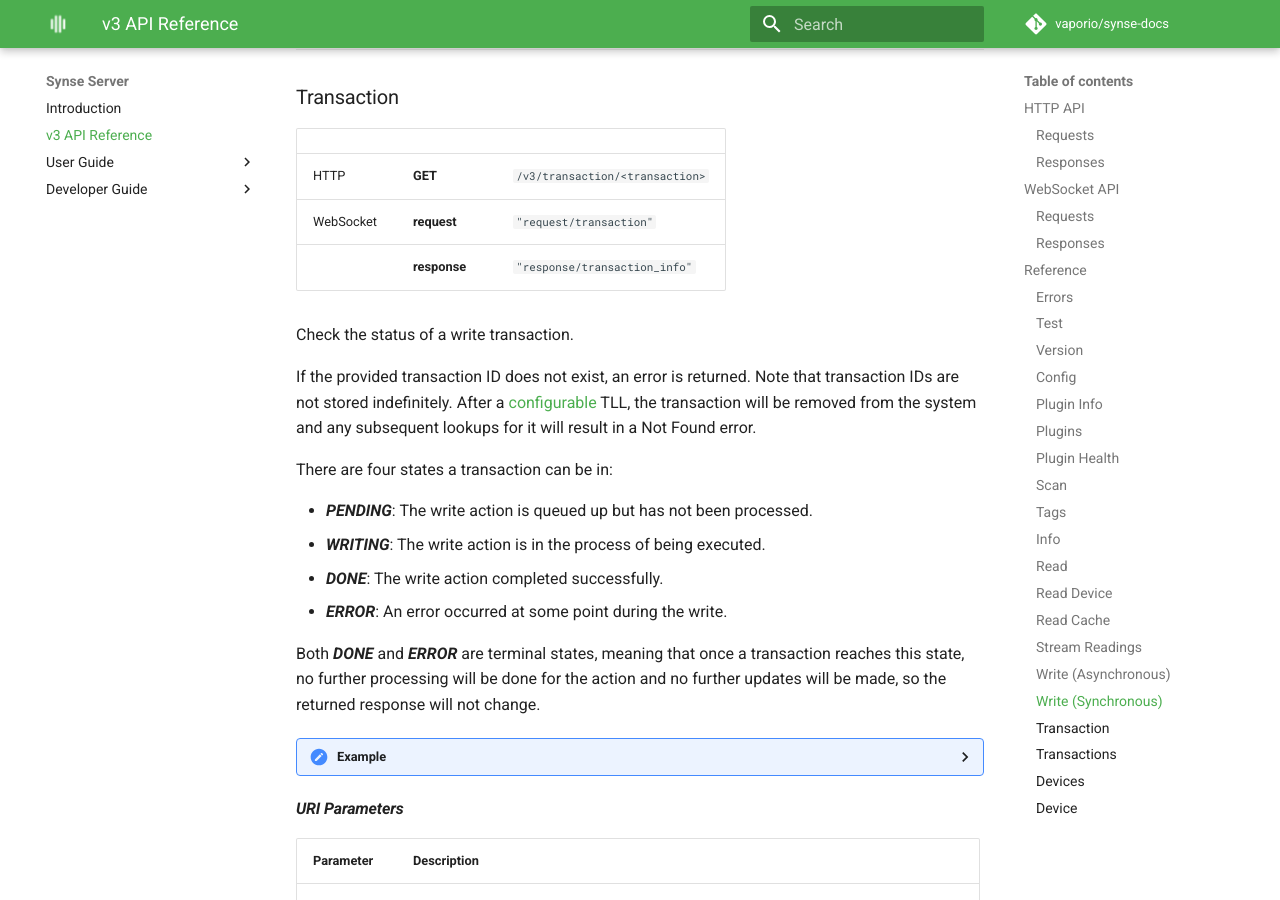
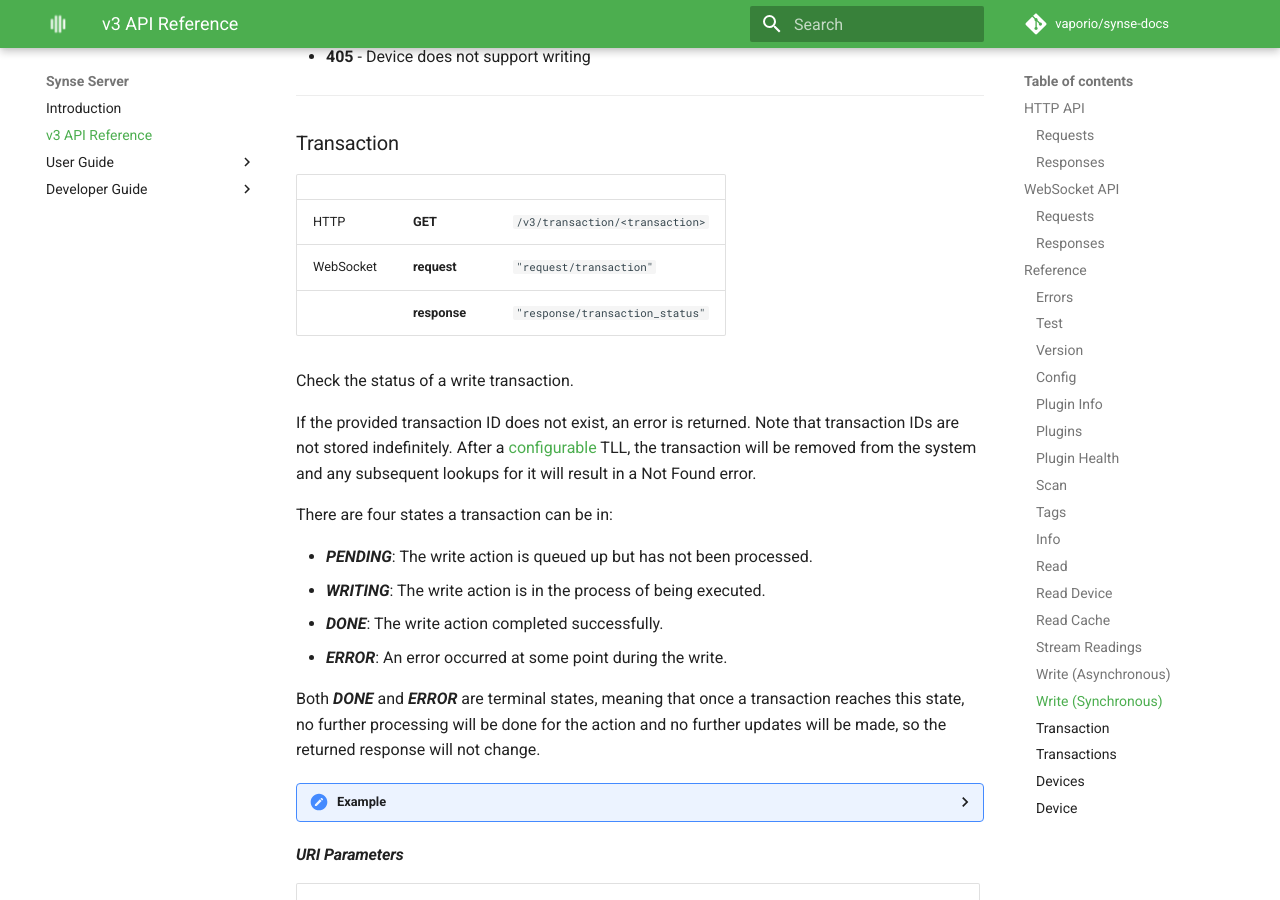
Before and after one commit to vapor-ware/synse-docs, an MkDocs documentation site: the page built from docs/server/api.v3.md, in a window 1280 px wide and 900 px high, scrolled down 36286 px. Built offline with MkDocs 1.6.1 and Material for MkDocs 9.7.7, drawn with Linux system fonts in a browser that asks for light colours; comment, search, counter and statistics services are not loaded; some of the changed text lies outside the part shown.

Commit message:
fix incorrect websocket response type

````diff
--- a/docs/server/api.v3.md
+++ b/docs/server/api.v3.md
@@ -2572,7 +2573,7 @@ The [error response](#errors) can be one of:
 | --- | --- | --- |
 | HTTP      | **GET**      | `/v3/transaction/<transaction>` |
 | WebSocket | **request**  | `"request/transaction"` |
-|           | **response** | `"response/transaction_info"` |
+|           | **response** | `"response/transaction_status"` |
 
 Check the status of a write transaction.
 
@@ -2687,7 +2688,7 @@ The fields of the response are described below:
     ```json
     {
       "id": 0,
-      "event": "response/transaction",
+      "event": "response/transaction_status",
       "data": {
         "id": "2b717ced-58ff-43dc-ab6f-d4c0c6008ebb",
         "created": "2019-01-01T12:00:00Z",
````
Also changed, not shown: other parts of docs/server/api.v3.md (+1 -0 lines).
